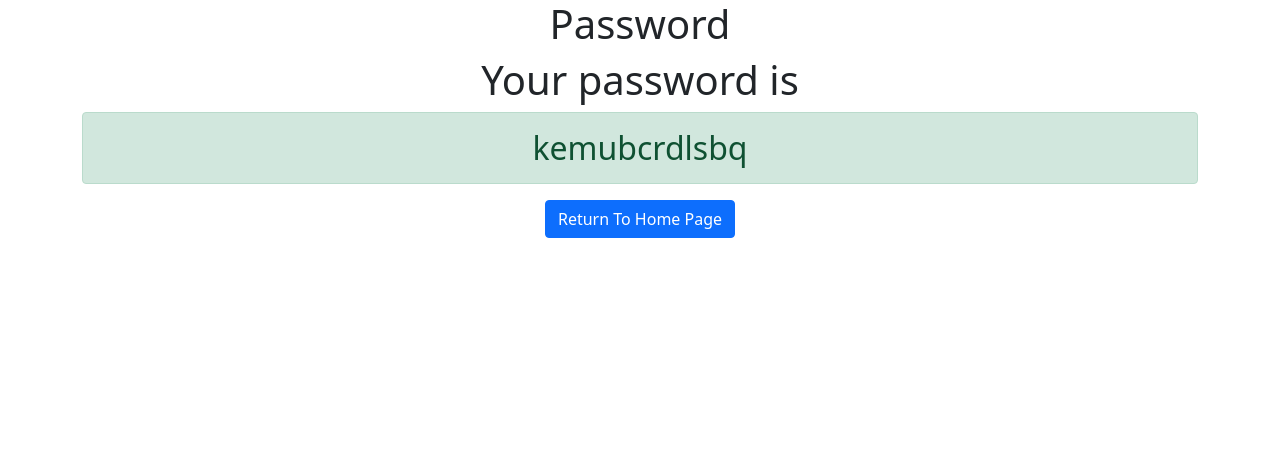
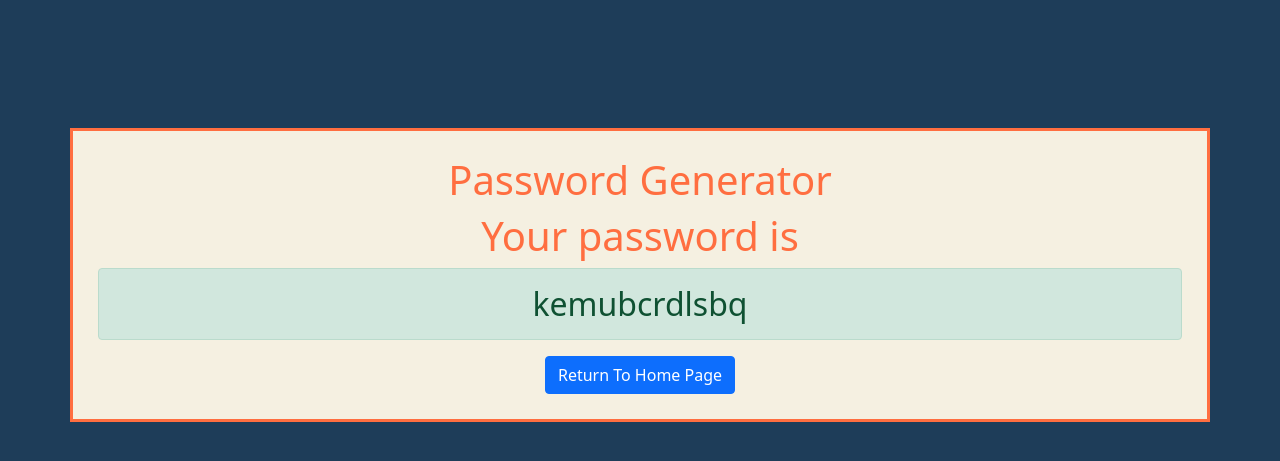
Before and after one commit to airinnlionhart/password_generator, a Django app: page /password in a window 1280 px wide. Shown: the top 461 px of the page. Run offline with Django 3.2, Linux system fonts and the light colour scheme.

Commit message:
All Done

```diff
--- /dev/null
+++ b/password_generator/generator/static/css/style.css
@@ -0,0 +1,11 @@
+.container, text-center{
+margin-top:10%;
+border-style: solid;
+background-color:#f5f0e1;
+color:#ff6e40;
+padding: 25px;
+}
+body{
+background-color:#1e3d59;
+color:#ffc13b;
+}
--- a/password_generator/generator/templates/generator/about.html
+++ b/password_generator/generator/templates/generator/about.html
@@ -4,6 +4,8 @@
     <meta charset="UTF-8">
     <title>About</title>
     <link href="https://cdn.jsdelivr.net/npm/bootstrap@5.0.0-beta3/dist/css/bootstrap.min.css" rel="stylesheet" integrity="sha384-eOJMYsd53ii+scO/bJGFsiCZc+5NDVN2yr8+0RDqr0Ql0h+rP48ckxlpbzKgwra6" crossorigin="anonymous">
+    {% load static %}
+    <link href="{% static 'css/style.css' %}" type="text/css" rel="stylesheet">
 </head>
 <body>
 <div class="container text-center">
--- a/password_generator/generator/templates/generator/home.html
+++ b/password_generator/generator/templates/generator/home.html
@@ -4,9 +4,11 @@
     <meta charset="UTF-8">
     <title>Password Generator</title>
     <link href="https://cdn.jsdelivr.net/npm/bootstrap@5.0.0-beta3/dist/css/bootstrap.min.css" rel="stylesheet" integrity="sha384-eOJMYsd53ii+scO/bJGFsiCZc+5NDVN2yr8+0RDqr0Ql0h+rP48ckxlpbzKgwra6" crossorigin="anonymous">
+    {% load static %}
+    <link href="{% static 'css/style.css' %}" type="text/css" rel="stylesheet">
 </head>
-<body style="background-color:#1e3d59">
-<div class="container text-center" style="margin-top:10%; border-style: solid; background-color:#f5f0e1; color:#ff6e40;">
+<body>
+<div class="container text-center">
     <div class="row" style="margin:50px;">
         <div class="col-md-2"></div>
         <div class="col-md-8">
--- a/password_generator/generator/templates/generator/password.html
+++ b/password_generator/generator/templates/generator/password.html
@@ -2,12 +2,14 @@
 <html lang="en">
 <head>
     <meta charset="UTF-8">
-    <title>Password</title>
+    <title>Password Generator</title>
     <link href="https://cdn.jsdelivr.net/npm/bootstrap@5.0.0-beta3/dist/css/bootstrap.min.css" rel="stylesheet" integrity="sha384-eOJMYsd53ii+scO/bJGFsiCZc+5NDVN2yr8+0RDqr0Ql0h+rP48ckxlpbzKgwra6" crossorigin="anonymous">
+    {% load static %}
+    <link href="{% static 'css/style.css' %}" type="text/css" rel="stylesheet">
 </head>
 <body>
 <div class="container text-center">
-    <h1>Password</h1>
+    <h1>Password Generator</h1>
     <h1>Your password is</h1>
     <h2 class="alert alert-success">{{ password }}</h2>
     <a href="/" class="btn btn-primary">Return To Home Page</a>
--- a/password_generator/password_generator/settings.py
+++ b/password_generator/password_generator/settings.py
@@ -9,7 +9,7 @@ https://docs.djangoproject.com/en/3.2/topics/settings/
 For the full list of settings and their values, see
 https://docs.djangoproject.com/en/3.2/ref/settings/
 """
-
+import os
 from pathlib import Path
 
 # Build paths inside the project like this: BASE_DIR / 'subdir'.
@@ -119,6 +119,7 @@ USE_TZ = True
 # https://docs.djangoproject.com/en/3.2/howto/static-files/
 
 STATIC_URL = '/static/'
+STATIC_ROOT = os.path.join(BASE_DIR, 'static')
 
 # Default primary key field type
 # https://docs.djangoproject.com/en/3.2/ref/settings/#default-auto-field
```
